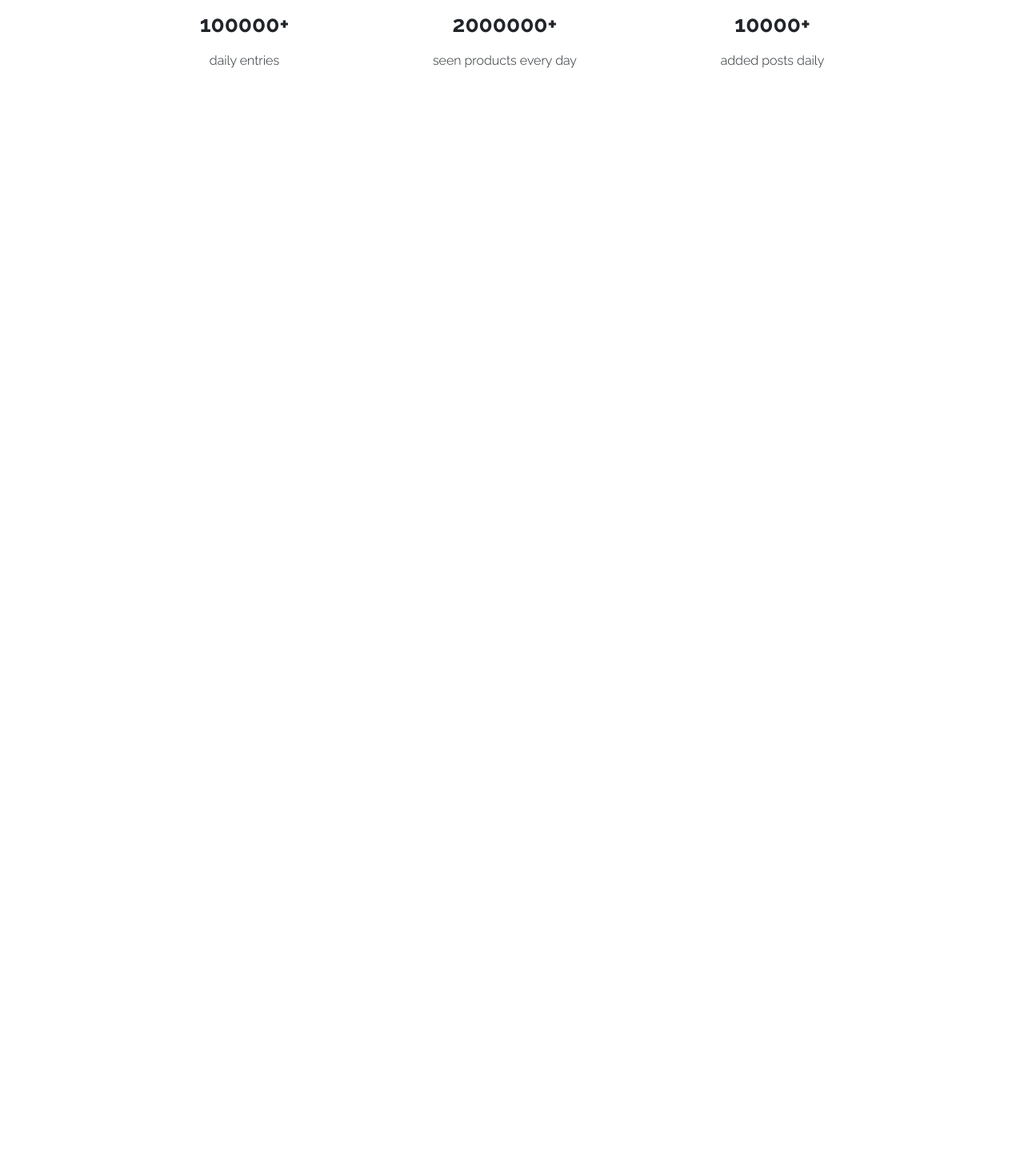
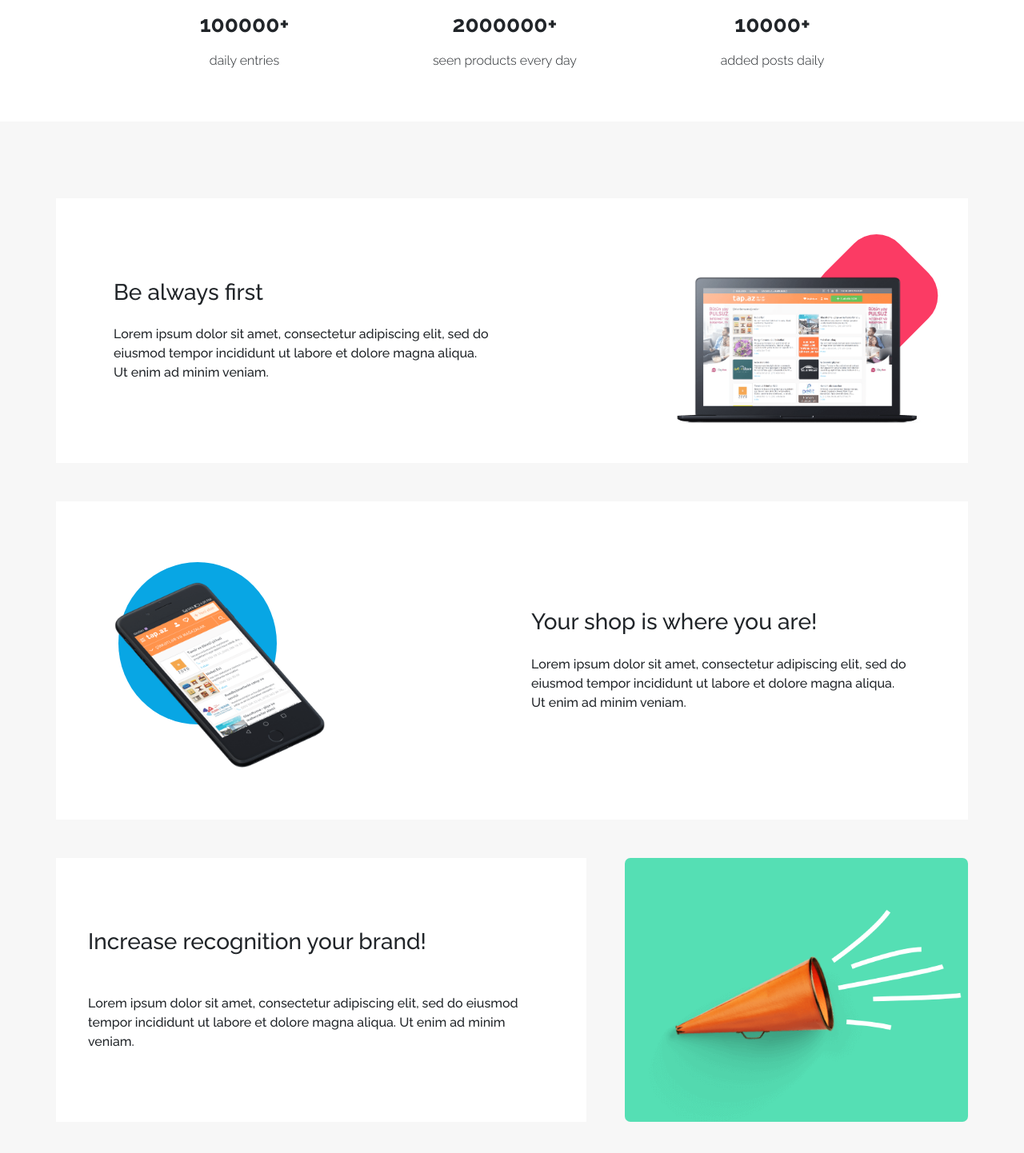
Before and after one commit to PatrykAdamski/BestShop, a React (Create React App) app: page / in a window 1280 px wide. Shown: the part 1014-2456 px from the top of the page at 80% size. Before the commit the page ends 1166 px from the top, so only its background shows below. Built offline with nearby package versions, Linux system fonts and the light colour scheme.

Commit message:
Add-section-benefits

```diff
--- a/src/App.js
+++ b/src/App.js
@@ -1,4 +1,5 @@
 import React from "react";
+import HomeBenefits from "./components/HomeBenefits";
 import HomeHeader from "./components/HomeHeader";
 import HomeStatistics from "./components/HomeStatistics";
 import Navigation from "./components/Navigation";
@@ -9,6 +10,7 @@ export default function App() {
       <Navigation></Navigation>
       <HomeHeader></HomeHeader>
       <HomeStatistics></HomeStatistics>
+      <HomeBenefits></HomeBenefits>
     </div>
   );
 }
--- /dev/null
+++ b/src/components/HomeBenefits.js
@@ -0,0 +1,59 @@
+import React from "react";
+import imageMacbook from "../assets/Macbook.png";
+import imageIphone from "../assets/iPhone.png";
+
+export default function HomeBenefits() {
+  return (
+    <section className="custom-benefits p-3 p-sm-5">
+      <div className="container">
+        <div className="bg-white p-2 p-sm-5 my-5 d-flex flex-column align-items-start flex-lg-row-reverse justify-content-lg-between align-items-lg-center">
+          <div className=" custom-container-macbook position-relative mt-5 align-self-center">
+            <img
+              src={imageMacbook}
+              alt="Macbook..."
+              className="custom-image-macbook img-fluid position-relative"
+            ></img>
+          </div>
+          <div className="custom-container-benefit">
+            <h3 className="m-4">Be always first</h3>
+            <p className="m-4">
+              Lorem ipsum dolor sit amet, consectetur adipiscing elit, sed do
+              eiusmod tempor incididunt ut labore et dolore magna aliqua. Ut
+              enim ad minim veniam.
+            </p>
+          </div>
+        </div>
+
+        <div className="bg-white p-2 p-sm-5 my-5 d-flex flex-column align-items-start flex-lg-row justify-content-lg-between align-items-lg-center">
+          <div className=" custom-container-iphone position-relative mt-5 align-self-center">
+            <img
+              src={imageIphone}
+              alt="imageIphone"
+              className="custom-image-iphone img-fluid position-relative"
+            ></img>
+          </div>
+          <div className="custom-container-benefit">
+            <h3 className="m-4">Your shop is where you are!</h3>
+            <p className="m-4">
+              Lorem ipsum dolor sit amet, consectetur adipiscing elit, sed do
+              eiusmod tempor incididunt ut labore et dolore magna aliqua. Ut
+              enim ad minim veniam.
+            </p>
+          </div>
+        </div>
+
+        <div className="custom-container-benefit-trumpet d-lg-flex flex-lg-row align-items-lg-center">
+          <div className="bg-white p-3 my-5 my-lg-0 mb-0 d-lg-flex flex-lg-column justify-content-lg-center  custom-container-benefit-trumpet">
+            <h3 className="m-4">Increase recognition your brand!</h3>
+            <p className="m-4">
+              Lorem ipsum dolor sit amet, consectetur adipiscing elit, sed do
+              eiusmod tempor incididunt ut labore et dolore magna aliqua. Ut
+              enim ad minim veniam.
+            </p>
+          </div>
+          <div className="custom-container-trumpet position-relative ms-lg-5"></div>
+        </div>
+      </div>
+    </section>
+  );
+}
--- /dev/null
+++ b/src/sass/elements/_homeBenefits.scss
@@ -0,0 +1,71 @@
+.custom-benefits {
+  background-color: $color-light-grey;
+}
+
+.custom-container-macbook {
+  &::before {
+    content: "";
+    width: 40%;
+    height: 70%;
+    background-color: $color-redish;
+    display: block;
+    border-radius: 40px;
+    position: absolute;
+    right: 0;
+    top: -40px;
+    z-index: 1;
+    transform: rotate(45deg);
+  }
+}
+.custom-image-macbook {
+  z-index: 2;
+  width: 330px;
+  height: auto;
+}
+
+.custom-container-benefit {
+  @include large {
+    width: 50%;
+  }
+}
+
+.custom-container-iphone {
+  &::before {
+    content: "";
+    width: 60%;
+    height: 80%;
+    background-color: $color-primary;
+    display: block;
+    border-radius: 50%;
+    position: absolute;
+    left: 30px;
+    top: -20px;
+    z-index: 1;
+  }
+}
+.custom-image-iphone {
+  z-index: 2;
+  width: 330px;
+  height: auto;
+}
+
+.custom-container-trumpet {
+  width: 100%;
+  height: 50vw;
+  background-color: $color-green;
+  background-image: url(../../assets/Trumpet.png);
+  background-size: contain;
+  background-repeat: no-repeat;
+  background-position: -5vw 10vw;
+  border-radius: 7px;
+  @include large {
+    width: 70%;
+    height: 100%;
+    background-position: -1vh 8vh;
+  }
+}
+.custom-container-benefit-trumpet {
+  @include large {
+    height: 330px;
+  }
+}
--- a/src/sass/main.scss
+++ b/src/sass/main.scss
@@ -9,3 +9,4 @@
 @import "./elements/homeHeader";
 @import "./elements/button";
 @import "./elements/homeStatistics";
+@import "./elements/homeBenefits";
--- a/src/sass/settings/_mixins.scss
+++ b/src/sass/settings/_mixins.scss
@@ -3,3 +3,9 @@
     @content;
   }
 }
+
+@mixin large {
+  @media (min-width: 992px) {
+    @content;
+  }
+}
```
